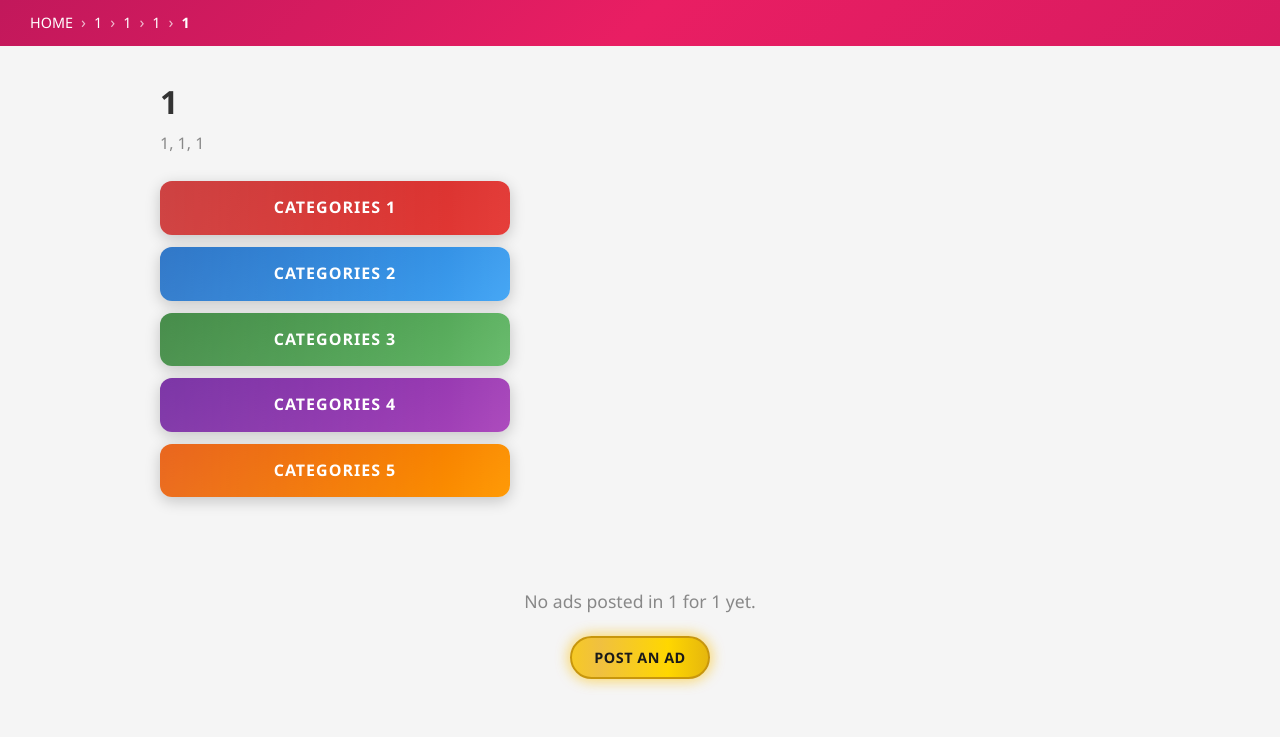
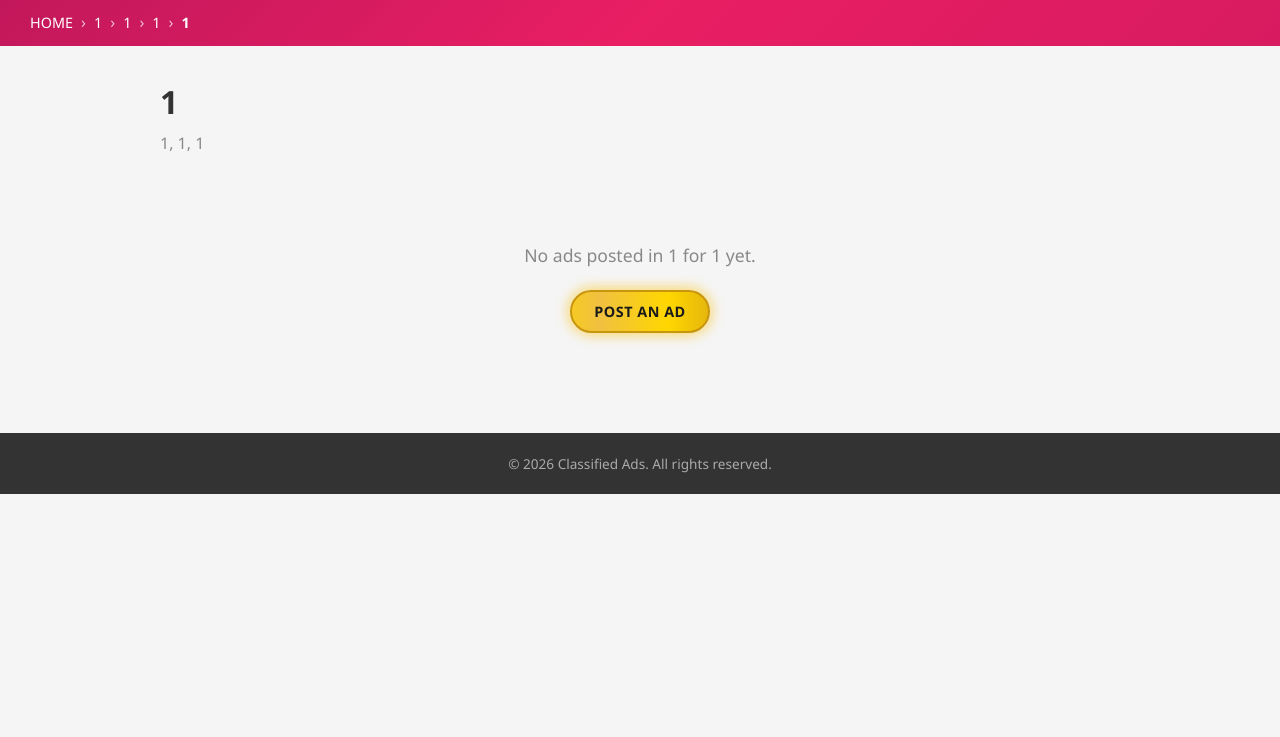
Before and after one commit to sclinala-star/Cashapp-pay-1, a FastAPI app: page /1/1/1/1/viewads in a window 1280 px wide. Shown: the part 76-813 px from the top of the page. After the commit the page ends 570 px from the top, so only its background shows below. Run offline with FastAPI, Linux system fonts and the light colour scheme; data comes from the database, SQL or seed files in the repository; data that the repository does not hold is empty.

Commit message:
Remove category buttons from viewads page - show only posts
Co-Authored-By: Devin AI <158243242+devin-ai-integration[bot]@users.noreply.github.com>

```diff
--- a/templates/viewads.html
+++ b/templates/viewads.html
@@ -41,16 +41,6 @@
         <h2 class="city-page-title">{{ current_cat }}</h2>
         <p class="city-page-subtitle">{{ city_name }}, {{ state_name }}, {{ country_name }}</p>
 
-        {% if categories %}
-        <div class="city-categories">
-            {% for cat in categories %}
-            <a href="/{{ country_name | urlencode }}/{{ state_name | urlencode }}/{{ city_name | urlencode }}/{{ cat.name | urlencode }}/viewads" class="cat-btn cat-btn-{{ loop.index }} {% if cat.name == current_cat %}cat-btn-active{% endif %}" style="--cat-color: {{ cat.color }};">
-                {{ cat.name }}
-            </a>
-            {% endfor %}
-        </div>
-        {% endif %}
-
         {% if posts %}
         <div class="city-posts-grid">
             {% for post in posts %}
```
